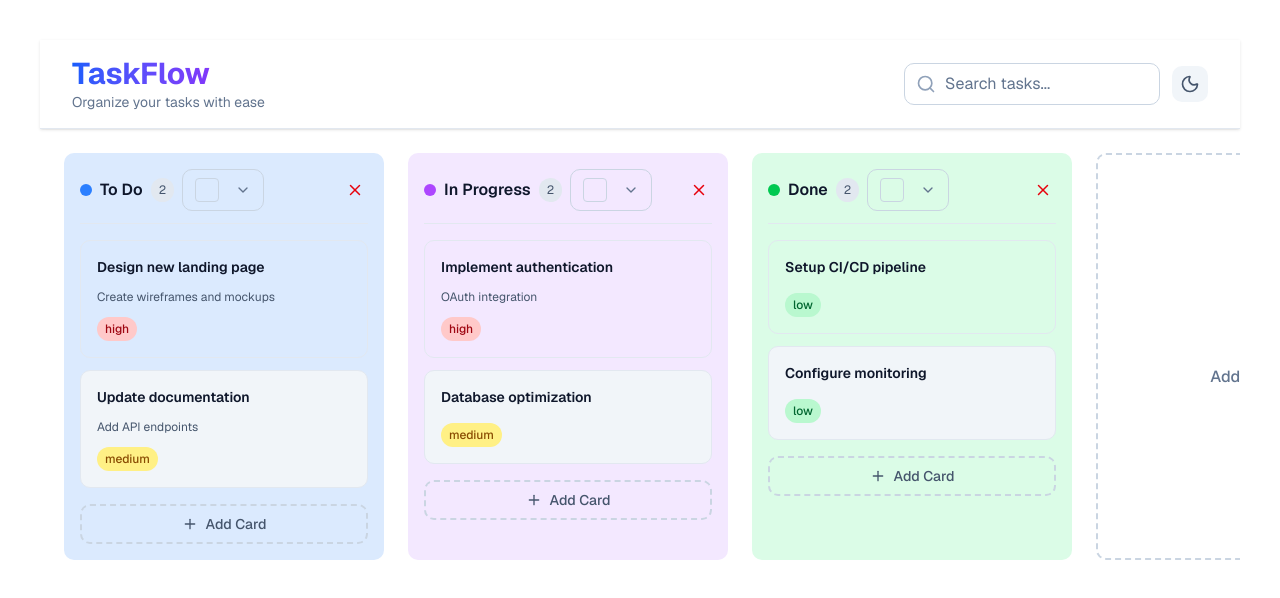
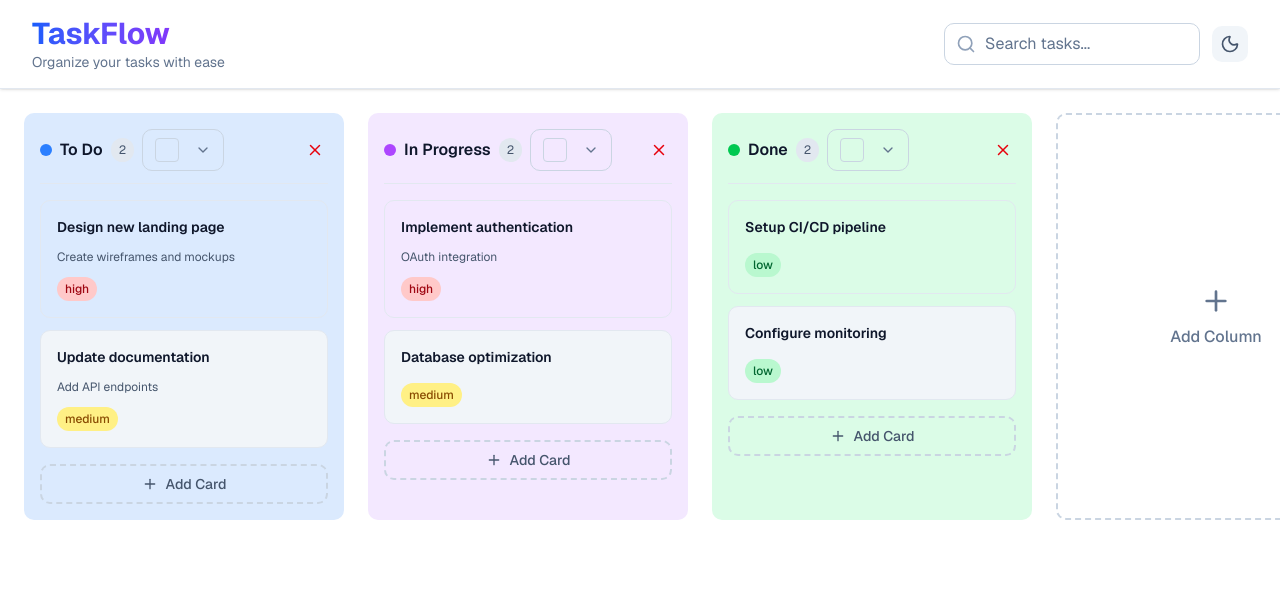
Before and after one commit to ahmedtalaat-dev/kanban-app, a Next.js app: page / in a window 1280 px wide. Shown: the top 598 px of the page. Built offline with nearby package versions, Linux system fonts and the light colour scheme.

Commit message:
feat: update home page

```diff
--- a/app/page.tsx
+++ b/app/page.tsx
@@ -1,10 +1,5 @@
 import { KanbanBoard } from "@/components/KanbanBoard";
 
 export default function Home() {
-  return (
-    <main style={{ padding: "40px" }}>
-
-      <KanbanBoard />
-    </main>
-  );
+  return <KanbanBoard />;
 }
```
